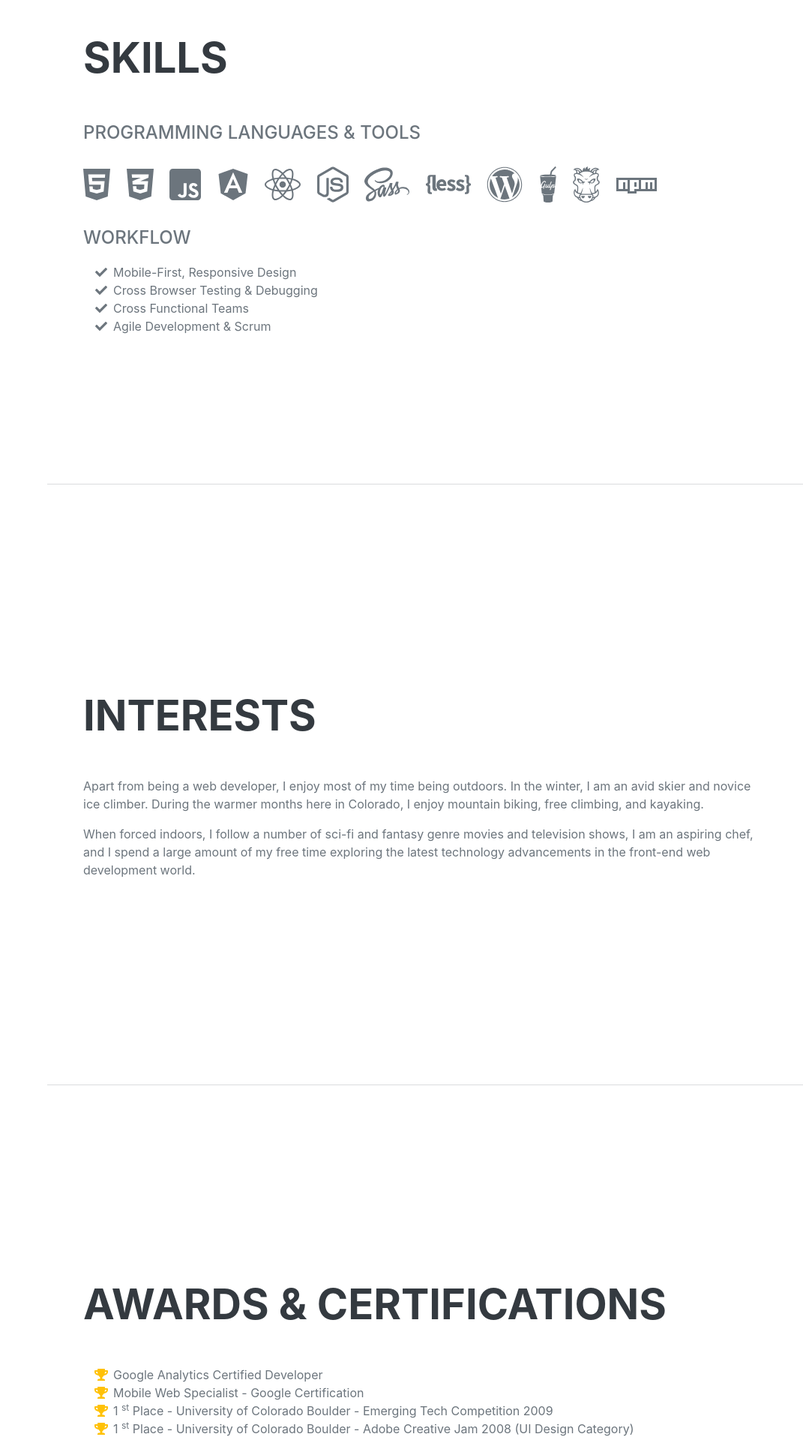
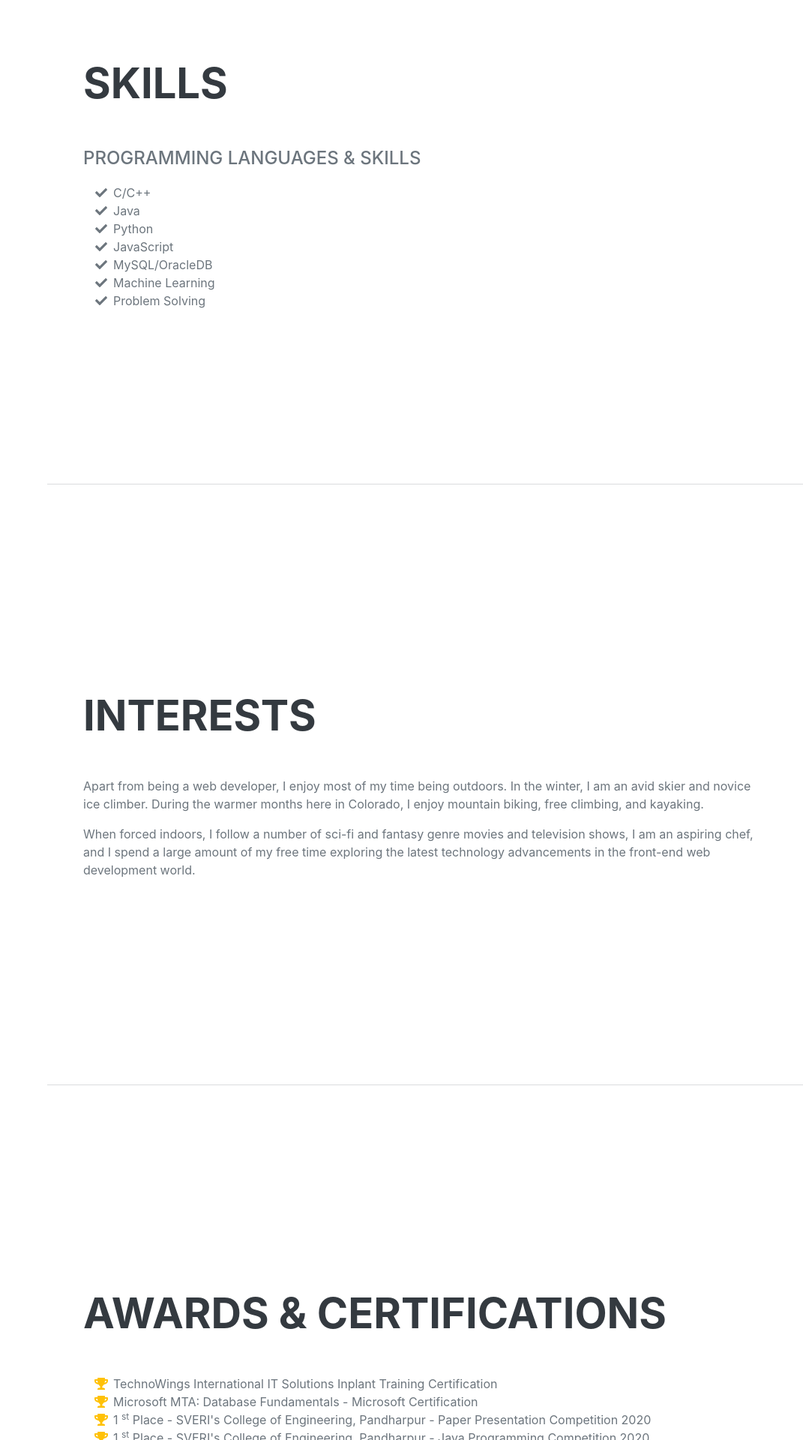
Before and after one commit to Ashu4638/Portfolio, a PHP site: page / in a window 1280 px wide. Shown: the part 2880-4800 px from the top of the page at 75% size, without its empty margins (209-1280 px from the left). Run offline with PHP 8.4, Linux system fonts and the light colour scheme; some web fonts are replaced.

Commit message:
Modified

```diff
--- a/index.php
+++ b/index.php
@@ -26,7 +26,7 @@
             <div class="collapse navbar-collapse" id="navbarResponsive">
                 <ul class="navbar-nav">
                     <li class="nav-item"><a class="nav-link js-scroll-trigger" href="#about">About</a></li>
-                    <li class="nav-item"><a class="nav-link js-scroll-trigger" href="#experience">Projects</a></li>
+                    <li class="nav-item"><a class="nav-link js-scroll-trigger" href="#projects">Projects</a></li>
                     <li class="nav-item"><a class="nav-link js-scroll-trigger" href="#education">Education</a></li>
                     <li class="nav-item"><a class="nav-link js-scroll-trigger" href="#skills">Skills</a></li>
                     <li class="nav-item"><a class="nav-link js-scroll-trigger" href="#interests">Interests</a></li>
@@ -58,7 +58,7 @@
             </section>
             <hr class="m-0" />
             <!-- Experience-->
-            <section class="resume-section" id="experience">
+            <section class="resume-section" id="projects">
                 <div class="resume-section-content">
                     <h2 class="mb-5">Projects</h2>
                     <div class="d-flex flex-column flex-md-row justify-content-between mb-5">
@@ -129,38 +129,35 @@ Registers, Instruction Registers, Instruction Counter and Toggle after execution
             <section class="resume-section" id="skills">
                 <div class="resume-section-content">
                     <h2 class="mb-5">Skills</h2>
-                    <div class="subheading mb-3">Programming Languages & Tools</div>
-                    <ul class="list-inline dev-icons">
-                        <li class="list-inline-item"><i class="fab fa-html5"></i></li>
-                        <li class="list-inline-item"><i class="fab fa-css3-alt"></i></li>
-                        <li class="list-inline-item"><i class="fab fa-js-square"></i></li>
-                        <li class="list-inline-item"><i class="fab fa-angular"></i></li>
-                        <li class="list-inline-item"><i class="fab fa-react"></i></li>
-                        <li class="list-inline-item"><i class="fab fa-node-js"></i></li>
-                        <li class="list-inline-item"><i class="fab fa-sass"></i></li>
-                        <li class="list-inline-item"><i class="fab fa-less"></i></li>
-                        <li class="list-inline-item"><i class="fab fa-wordpress"></i></li>
-                        <li class="list-inline-item"><i class="fab fa-gulp"></i></li>
-                        <li class="list-inline-item"><i class="fab fa-grunt"></i></li>
-                        <li class="list-inline-item"><i class="fab fa-npm"></i></li>
-                    </ul>
-                    <div class="subheading mb-3">Workflow</div>
+                    <div class="subheading mb-3">Programming Languages & Skills</div>
                     <ul class="fa-ul mb-0">
                         <li>
                             <span class="fa-li"><i class="fas fa-check"></i></span>
-                            Mobile-First, Responsive Design
+                            C/C++
                         </li>
                         <li>
                             <span class="fa-li"><i class="fas fa-check"></i></span>
-                            Cross Browser Testing & Debugging
+                            Java
                         </li>
                         <li>
                             <span class="fa-li"><i class="fas fa-check"></i></span>
-                            Cross Functional Teams
+                            Python
                         </li>
                         <li>
                             <span class="fa-li"><i class="fas fa-check"></i></span>
-                            Agile Development & Scrum
+                            JavaScript
+                        </li>
+                        <li>
+                            <span class="fa-li"><i class="fas fa-check"></i></span>
+                            MySQL/OracleDB
+                        </li>
+                        <li>
+                            <span class="fa-li"><i class="fas fa-check"></i></span>
+                            Machine Learning
+                        </li>
+                        <li>
+                            <span class="fa-li"><i class="fas fa-check"></i></span>
+                            Problem Solving
                         </li>
                     </ul>
                 </div>
@@ -182,42 +179,37 @@ Registers, Instruction Registers, Instruction Counter and Toggle after execution
                     <ul class="fa-ul mb-0">
                         <li>
                             <span class="fa-li"><i class="fas fa-trophy text-warning"></i></span>
-                            Google Analytics Certified Developer
+                            TechnoWings International IT Solutions Inplant Training Certification
                         </li>
                         <li>
                             <span class="fa-li"><i class="fas fa-trophy text-warning"></i></span>
-                            Mobile Web Specialist - Google Certification
+                            Microsoft MTA: Database Fundamentals - Microsoft Certification
                         </li>
                         <li>
                             <span class="fa-li"><i class="fas fa-trophy text-warning"></i></span>
                             1
                             <sup>st</sup>
-                            Place - University of Colorado Boulder - Emerging Tech Competition 2009
+                            Place - SVERI's College of Engineering, Pandharpur - Paper Presentation Competition 2020
                         </li>
                         <li>
                             <span class="fa-li"><i class="fas fa-trophy text-warning"></i></span>
                             1
                             <sup>st</sup>
-                            Place - University of Colorado Boulder - Adobe Creative Jam 2008 (UI Design Category)
+                            Place - SVERI's College of Engineering, Pandharpur - Java Programming Competition 2020
                         </li>
                         <li>
                             <span class="fa-li"><i class="fas fa-trophy text-warning"></i></span>
                             2
                             <sup>nd</sup>
-                            Place - University of Colorado Boulder - Emerging Tech Competition 2008
+                            Place - Solapur Youth Festival - Project Competition 2020
                         </li>
                         <li>
                             <span class="fa-li"><i class="fas fa-trophy text-warning"></i></span>
-                            1
-                            <sup>st</sup>
-                            Place - James Buchanan High School - Hackathon 2006
+                            2
+                            <sup>nd</sup>
+                            Place - Solapur Zonals - Carrom Competition (2019-2020)
                         </li>
-                        <li>
-                            <span class="fa-li"><i class="fas fa-trophy text-warning"></i></span>
-                            3
-                            <sup>rd</sup>
-                            Place - James Buchanan High School - Hackathon 2005
-                        </li>
+
                     </ul>
                 </div>
             </section>
```
